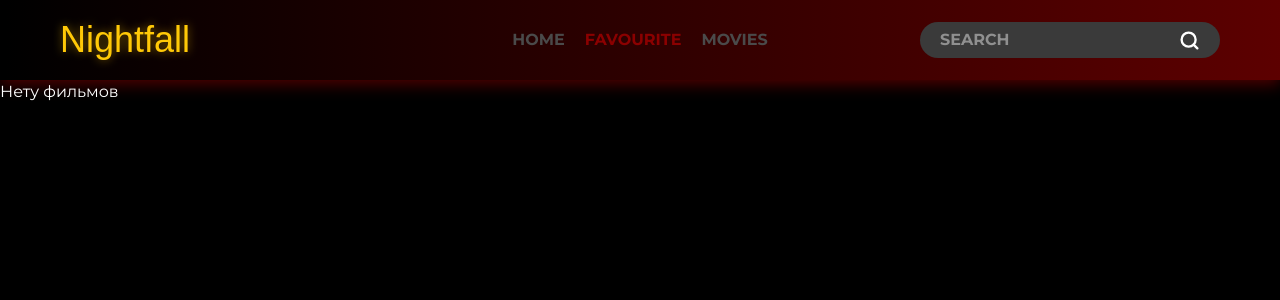
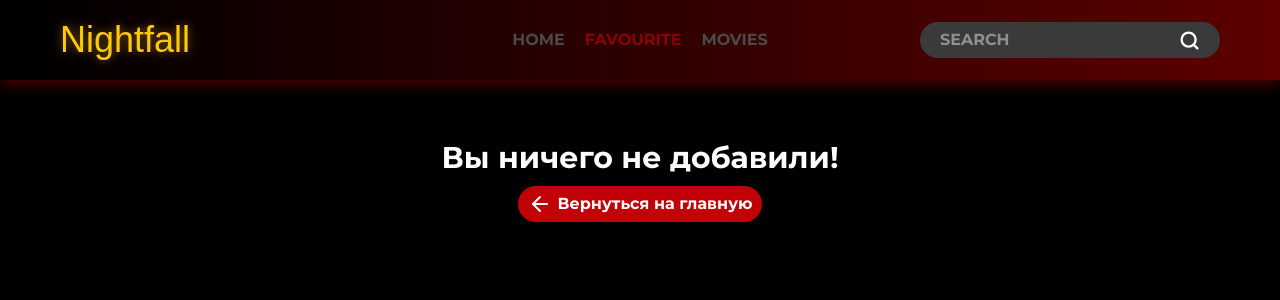
Before and after one commit to Pashhhka393/horror-movie-app, a Next.js app: page /favourite in a window 1280 px wide. Shown: the top 300 px of the page. Built offline with nearby package versions, Linux system fonts and the light colour scheme; a web font is replaced by a local one.

Commit message:
Добавление страницы с избранным

```diff
--- a/src/app/favourite/page.tsx
+++ b/src/app/favourite/page.tsx
@@ -1,5 +1,43 @@
+"use client";
+
+import MovieCard from "@/components/MovieCards/MovieCard/MovieCard";
+import { useFavouriteStore } from "@/store/favourite";
+import { Button } from "@base-ui/react";
+import { ArrowLeft } from "lucide-react";
+import Link from "next/link";
+
 const FavouriteMovies = () => {
-  return <h1 className="text-white">Нету фильмов</h1>;
+  const favouritesMovies = useFavouriteStore((state) => state.favourites);
+
+  return (
+    <div className="container">
+      <section>
+        {favouritesMovies.length === 0 ? (
+          <div className=" flex flex-col items-center gap-2.5">
+            <h1 className="text-center text-white font-bold text-3xl mt-15">
+              Вы ничего не добавили!
+            </h1>
+            <Link href="/">
+              <Button className="flex items-center gap-1.5 bg-red-700 text-white hover:bg-red-800 transition-colors py-1.5 px-2.5 rounded-2xl font-bold cursor-pointer">
+                <ArrowLeft />
+                Вернуться на главную
+              </Button>
+            </Link>
+          </div>
+        ) : (
+          <div className="flex items-center flex-wrap gap-9">
+            {favouritesMovies.map((movie) => {
+              return (
+                <Link key={movie.id} href={`/movies/${movie.id}`}>
+                  <MovieCard movie={movie} />
+                </Link>
+              );
+            })}
+          </div>
+        )}
+      </section>
+    </div>
+  );
 };
 
 export default FavouriteMovies;
--- a/src/components/MovieCards/MovieCard/MovieCard.tsx
+++ b/src/components/MovieCards/MovieCard/MovieCard.tsx
@@ -13,6 +13,9 @@ interface MovieCardProps {
 const MovieCard = ({ movie }: MovieCardProps) => {
   //Zustand
   const addToFavourite = useFavouriteStore((state) => state.addToFavourite);
+  const removeFromFavourite = useFavouriteStore(
+    (state) => state.removeFromFavourite,
+  );
   const favourites = useFavouriteStore((state) => state.favourites);
   const liked = favourites.some(({ id }) => id === movie.id);
 
@@ -49,7 +52,7 @@ const MovieCard = ({ movie }: MovieCardProps) => {
             fill={liked ? "red" : "white"}
             onClick={(e) => {
               e.preventDefault();
-              addToFavourite(movie);
+              liked ? removeFromFavourite(movie.id) : addToFavourite(movie);
             }}
           />
         </div>
```
